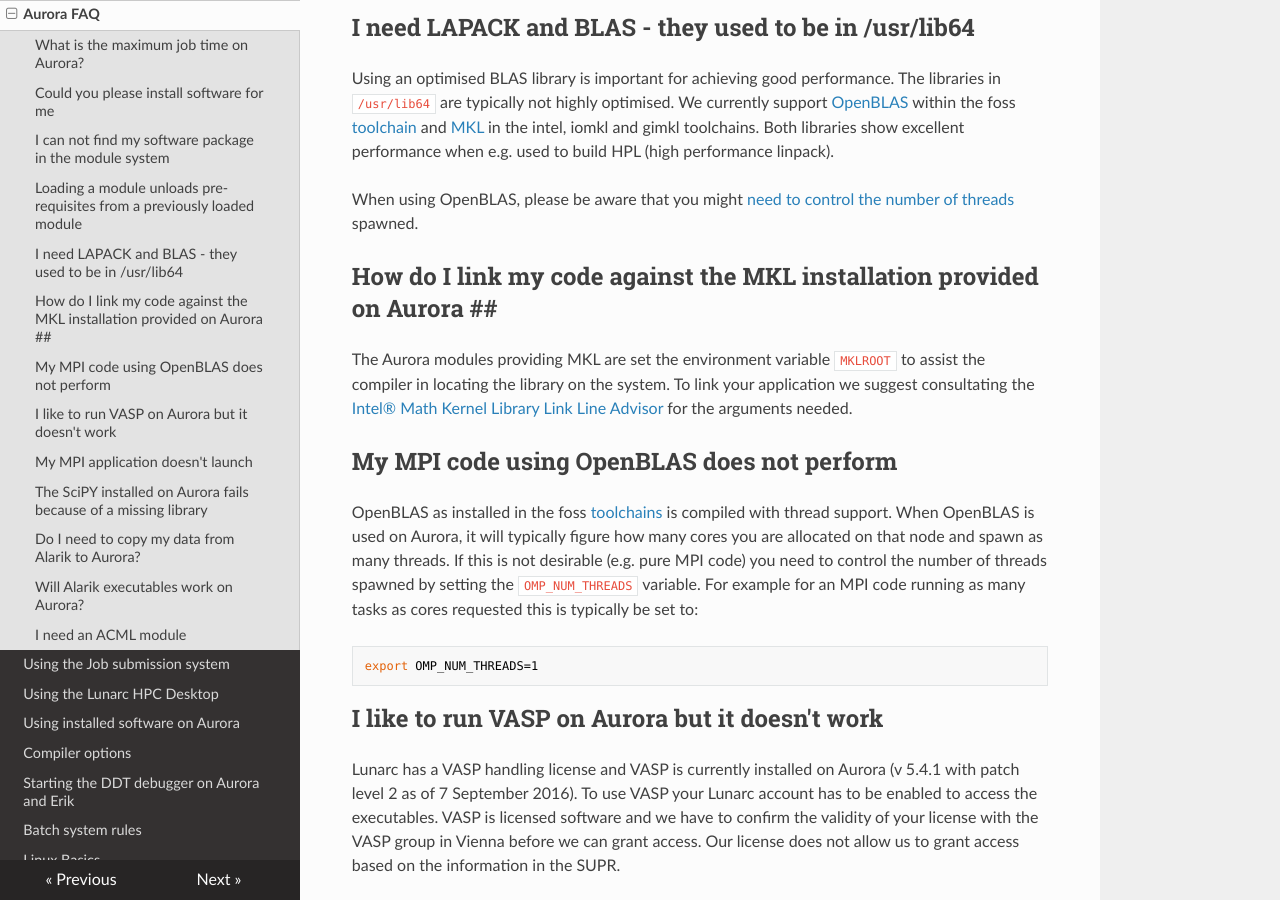
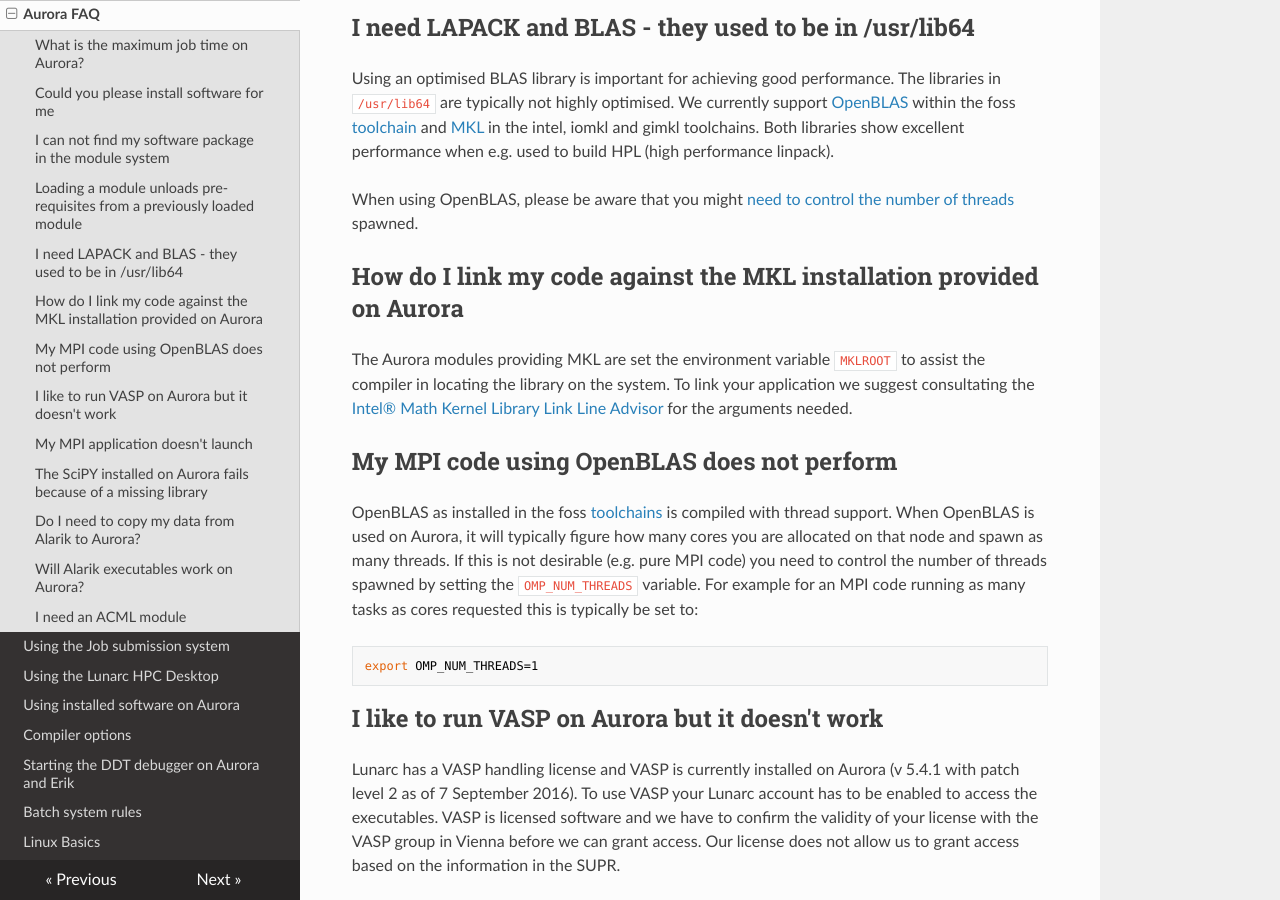
Before and after one commit to lunarc/lunarc_docs, an MkDocs documentation site: the page built from docs/aurora_faq.md, in a window 1280 px wide and 900 px high, scrolled down 1405 px. Built offline with MkDocs 1.6.1, drawn with Linux system fonts in a browser that asks for light colours; nearby versions of some CDN libraries; old or Windows-style settings are respelled for this version of MkDocs.

Commit message:
typo fixed

```diff
--- a/docs/aurora_faq.md
+++ b/docs/aurora_faq.md
@@ -34,7 +34,7 @@
 When using OpenBLAS, please be aware that you might [need to control the number of threads](#my-mpi-code-using-openblas-does-not-perform) spawned.
 
 
-## How do I link my code against the MKL installation provided on Aurora ##
+## How do I link my code against the MKL installation provided on Aurora
 The Aurora modules providing MKL are set the environment variable `MKLROOT` to assist the compiler in locating the library on the system.  To link your application we suggest consultating the [Intel® Math Kernel Library Link Line Advisor](https://software.intel.com/en-us/articles/intel-mkl-link-line-advisor) for the arguments needed.
 
 
```
